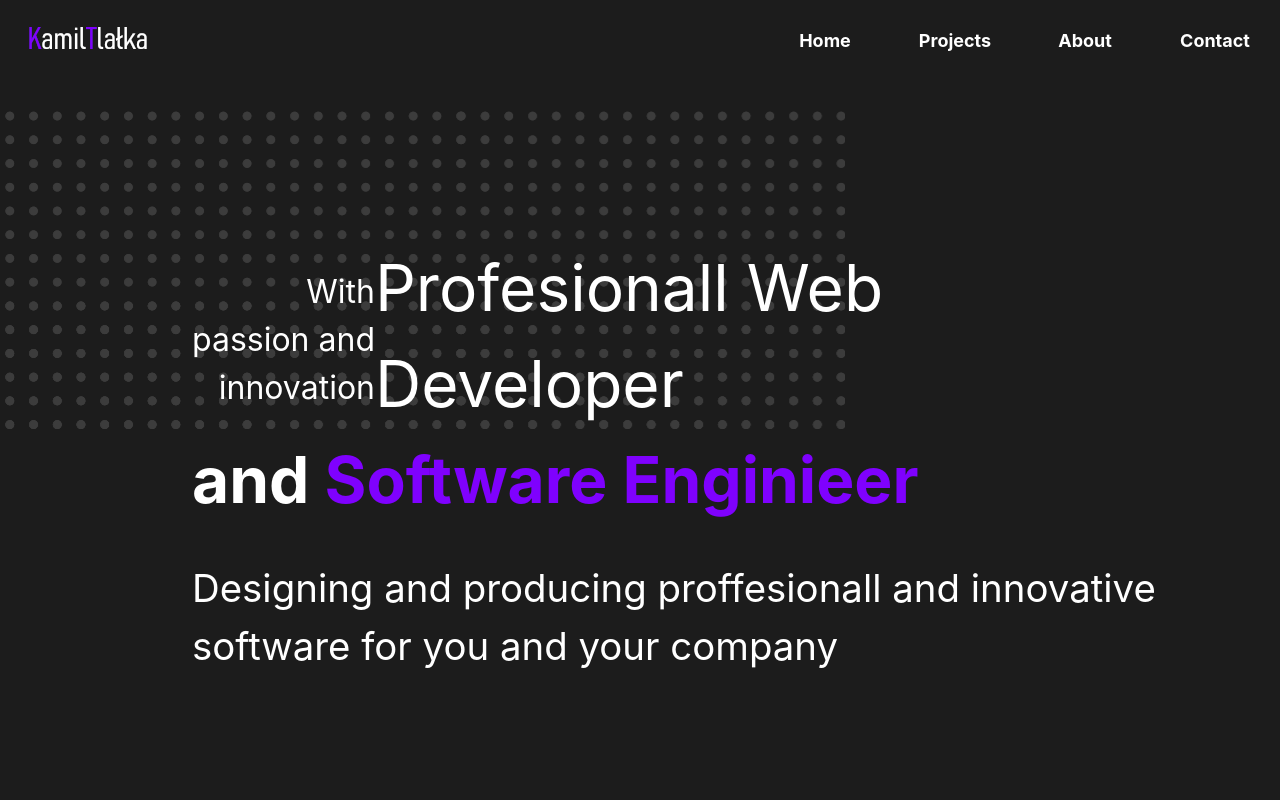
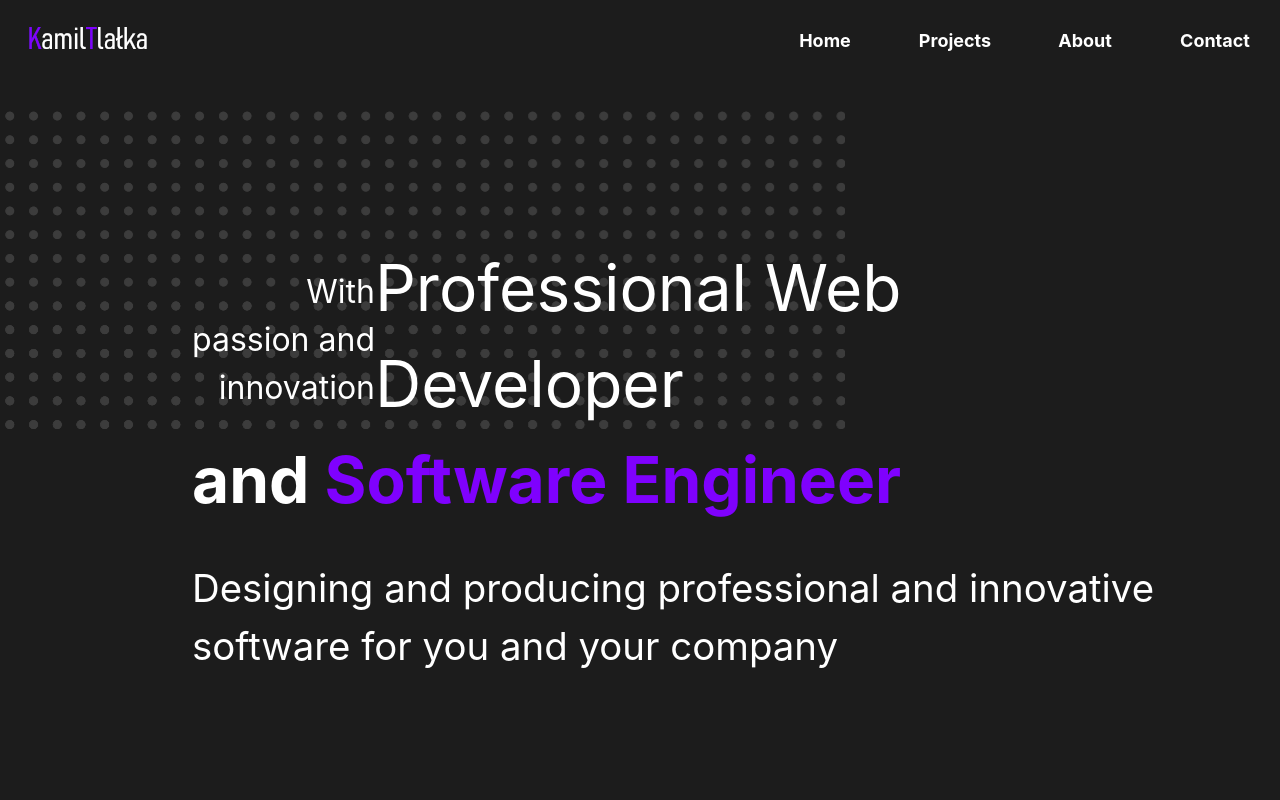
Before and after one commit to kamiltlalka/webpage, a React (Create React App) app: page / in a window 1280 px wide. Shown: the top 800 px of the page. Built offline with nearby package versions, Linux system fonts and the light colour scheme.

Commit message:
fix typos

```diff
--- a/src/components/MainBlock.js
+++ b/src/components/MainBlock.js
@@ -10,8 +10,8 @@ export default function MainBlock() {
 
         <div className="bigtextmain">
           <div className="smalltextmain"> <br/>With <br/>passion and <br/>innovation</div>
-            Profesionall Web Developer <br/>
-           <b>and  <span className="violet">Software Enginieer </span></b>
+          Professional Web Developer <br/>
+           <b>and  <span className="violet">Software Engineer </span></b>
         </div>
 
 
@@ -26,7 +26,7 @@ export default function MainBlock() {
       </div>
 
       <div className="bottomtextmain">
-        Designing and producing proffesionall and innovative <br/> software for you and your company
+        Designing and producing professional and innovative <br/> software for you and your company
       </div>
 
     </article>
```
